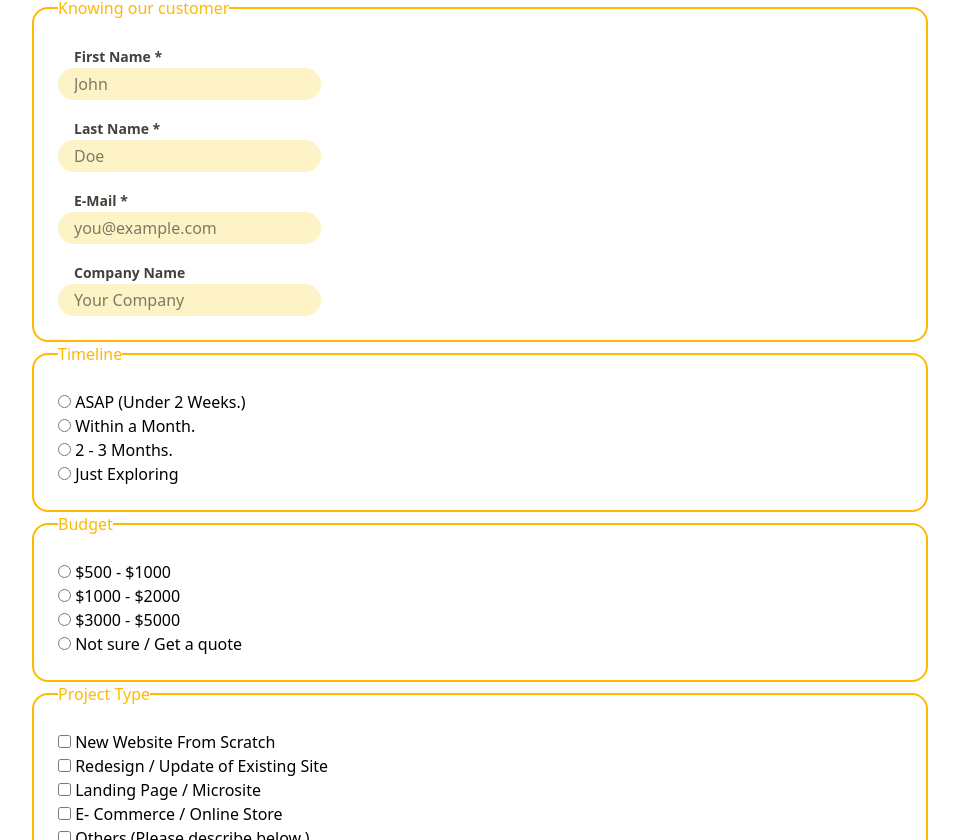
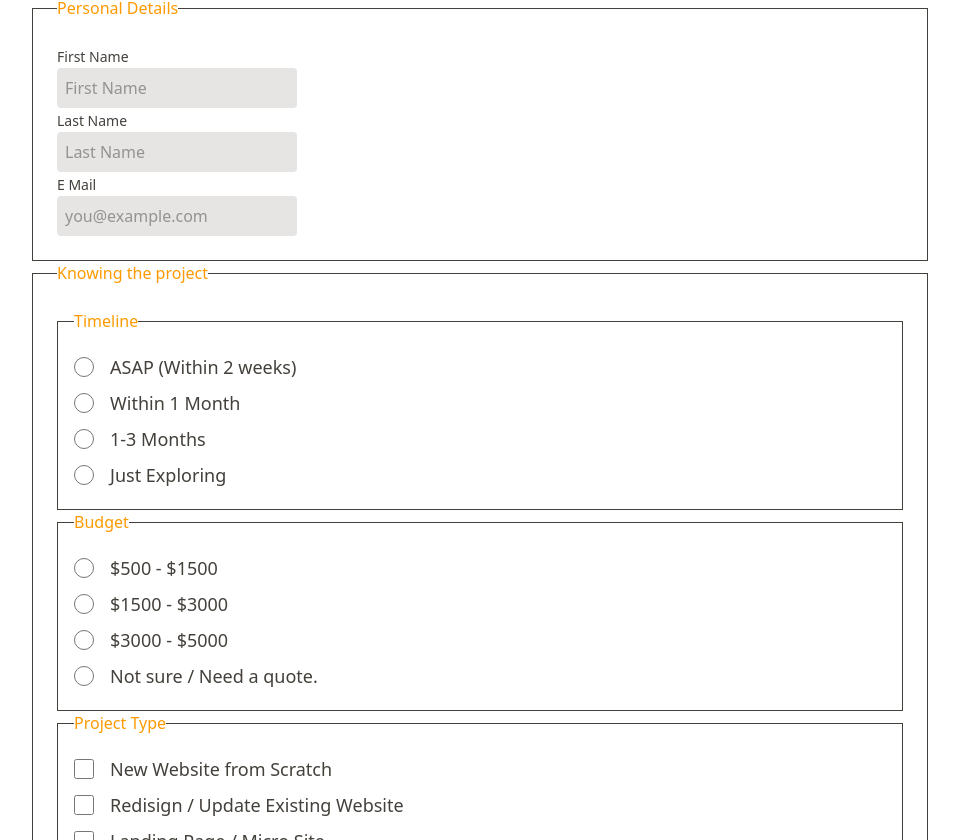
Before and after one commit to aievey/business-brewery-next, a Next.js app: page /contact in a window 1280 px wide. Shown: the part 340-1180 px from the top of the page, without its empty margins (160-1119 px from the left). Built offline with nearby package versions, Linux system fonts and the light colour scheme.

Commit message:
added and activated main form

```diff
--- a/next.config.mjs
+++ b/next.config.mjs
@@ -12,6 +12,11 @@ const nextConfig = {
       },
 
       { protocol: "https", hostname: "robohash.org" },
+      {
+        protocol: "https",
+        hostname: "media.discordapp.net",
+        pathname: "/stickers/**",
+      },
     ],
   },
 };
--- a/src/components/ui/main-form.jsx
+++ b/src/components/ui/main-form.jsx
@@ -1,154 +1,97 @@
 "use client";
 import Button from "./button";
+import { mainForm } from "@/lib/forms";
+import { handleForm } from "@/lib/formhandler";
+import { useState } from "react";
+import Image from "next/image";
 
-async function handleSubmit(e) {
-  "useServer";
-  const newEntry = {
-    fullName: e.get("fname") + " " + e.get("lname"),
-    email: e.get("email"),
-    timeline: e.get("timeline"),
-    budget: e.get("budget"),
-    projectType: e.getAll("project"),
-    description: e.get("description"),
-  };
-  console.log(newEntry);
+const Form = () => {
+  const [isFinished, setIsFinished] = useState(false);
+  async function handleSubmit(formData) {
+    // 2. Send the data to your server function
+    const result = await handleForm(formData);
+
+    // 3. Check if the server sent back { success: true }
+    if (result.success === true) {
+      setIsFinished(true); // Flip the switch!
     }
-const Form = () => {
+  }
+  if (isFinished) {
+    return (
+      <div className="flex h-full flex-col items-center rounded-xl bg-green-100 p-10 text-center">
+        <Image
+          src="https://media.discordapp.net/stickers/772970847232458782.png?size=160"
+          alt="Success emote"
+          height={200}
+          width={200}
+        />
+        <h2 className="text-2xl font-bold text-green-500">
+          Your message Has been recieved! 🚀
+        </h2>
+        <p className="text-lg text-stone-700">We'll get back to you soon.</p>
+      </div>
+    );
+  }
+
   return (
     <form className="w-full rounded-2xl" action={handleSubmit}>
-      <fieldset className="rounded-2xl border-2 border-amber-400 p-6">
-        <legend className="text-amber-400">Knowing our customer</legend>
-        <div className="space-y-4">
-          <div>
-            <label
-              htmlFor="fname"
-              className="ml-4 text-sm font-semibold text-stone-700"
-            >
-              First Name *
+      {mainForm.map((form) => (
+        <fieldset className="border p-6 text-stone-700" key={form.id}>
+          <legend className="text-amber-500">{form.sectionTitle}</legend>
+
+          {form.inputFields
+            ? form.inputFields.map((field) => (
+                <div key={field.id}>
+                  <label htmlFor={field.id} className="text-sm">
+                    {field.inputName}
                   </label>
                   <br />
                   <input
+                    className="w-60 rounded-sm bg-stone-200 p-2"
+                    type={field.inputType}
+                    name={field.id}
+                    placeholder={field.placeholder}
                     required
-              className="rounded-full bg-amber-100 p-1 px-4"
-              type="text"
-              name="fname"
-              placeholder="John"
                   />
                 </div>
-          <div>
-            <label
-              htmlFor="lname"
-              className="ml-4 text-sm font-semibold text-stone-700"
+              ))
+            : form.inputCategories.map((categories) => (
+                <fieldset className="border p-4" key={categories.id}>
+                  <legend className="text-amber-500">{categories.id}</legend>
+                  {categories.options ? (
+                    categories.options.map((option) => (
+                      <div
+                        key={option.id}
+                        className="flex items-center gap-4 py-1 text-lg"
                       >
-              Last Name *
-            </label>
-            <br />
                         <input
+                          className="size-5"
+                          type={categories.type}
+                          name={categories.name}
+                          value={option.value}
+                          id={option.id}
                           required
-              type="text"
-              name="lname"
-              placeholder="Doe"
-              autoComplete="family-name"
-              className="rounded-full bg-amber-100 p-1 px-4"
                         />
+                        <label htmlFor={option.id}>{option.value}</label>
                       </div>
-          <div>
-            <label
-              htmlFor="email"
-              className="ml-4 text-sm font-semibold text-stone-700"
-            >
-              E-Mail *
-            </label>
-            <br />
-            <input
+                    ))
+                  ) : (
+                    <textarea
+                      className="h-40 w-full text-lg"
+                      name={categories.name}
+                      placeholder={categories.placeholder}
                       required
-              className="rounded-full bg-amber-100 p-1 px-4"
-              autoComplete=""
-              type="email"
-              name="email"
-              placeholder="you@example.com"
                     />
-          </div>
-          <div>
-            <label
-              htmlFor="companyName"
-              className="ml-4 text-sm font-semibold text-stone-700"
-            >
-              Company Name
-            </label>
-            <br />
-            <input
-              type="text"
-              name="CompanyName"
-              placeholder="Your Company"
-              className="rounded-full bg-amber-100 p-1 px-4"
-            />
-          </div>
-        </div>
+                  )}
                 </fieldset>
-      {/* <fieldset className="border-2 border-amber-100 p-6">
-        <legend className="text-amber-400">Timeline & budget</legend> */}
-      <fieldset className="rounded-2xl border-2 border-amber-400 p-6">
-        <legend className="text-amber-400">Timeline</legend>
-        <input type="radio" name="timeline" value="Urgent" />{" "}
-        <label htmlFor="timeline">ASAP (Under 2 Weeks.)</label> <br />
-        <input type="radio" name="timeline" value="Within a month" />{" "}
-        <label htmlFor="timeline">Within a Month.</label>
-        <br />
-        <input type="radio" name="timeline" value="2 - 3 months" />{" "}
-        <label htmlFor="timeline">2 - 3 Months.</label>
-        <br />
-        <input type="radio" name="timeline" value="Exploring" />{" "}
-        <label htmlFor="timeline">Just Exploring</label>
+              ))}
         </fieldset>
-      <fieldset className="rounded-2xl border-2 border-amber-400 p-6">
-        <legend className="text-amber-400">Budget</legend>
-        <input type="radio" name="budget" value="500 - 1500" />{" "}
-        <label htmlFor="budget">$500 - $1000</label> <br />
-        <input type="radio" name="budget" value="1500 - 3000" />{" "}
-        <label htmlFor="budget">$1000 - $2000</label>
-        <br />
-        <input type="radio" name="budget" value="3000 - 5000" />{" "}
-        <label htmlFor="budget">$3000 - $5000</label>
-        <br />
-        <input type="radio" name="budget" value="Quote please" />{" "}
-        <label htmlFor="budget">Not sure / Get a quote</label>
-      </fieldset>
-      <fieldset className="rounded-2xl border-2 border-amber-400 p-6">
-        <legend className="text-amber-400">Project Type</legend>
-        <input type="checkbox" name="project" value="From Scratch" />{" "}
-        <label htmlFor="project">New Website From Scratch</label> <br />
-        <input
-          type="checkbox"
-          name="project"
-          value="Redesign / Update  Existing"
-        />{" "}
-        <label htmlFor="project">Redesign / Update of Existing Site</label>
-        <br />
-        <input type="checkbox" name="project" value="Microsite" />{" "}
-        <label htmlFor="project">Landing Page / Microsite</label>
-        <br />
-        <input type="checkbox" name="project" value="Store / Ecommerce" />{" "}
-        <label htmlFor="project">E- Commerce / Online Store</label> <br />
-        <input type="checkbox" name="project" value="Others" />{" "}
-        <label htmlFor="project">Others (Please describe below.)</label>
-      </fieldset>
-
-      <fieldset className="rounded-2xl border-2 border-amber-400 p-6">
-        <legend className="text-amber-400">Brief your project</legend>
-        <textarea
-          name="description"
-          className="h-40 w-full border border-stone-100 p-4"
-          placeholder="Briefly describe your business, your goals for this website, and any specific features or pages you have in mind. The more detail, the better I can help!"
-        />
-      </fieldset>
+      ))}
       <div className="flex h-30 items-center justify-center">
         <Button type="submit" width="w-60">
           Get My Free Quote & Plan
         </Button>
       </div>
-
-      {/* </fieldset> */}
     </form>
   );
 };
--- /dev/null
+++ b/src/lib/formhandler.js
@@ -0,0 +1,52 @@
+"use server";
+
+async function handleForm(formData) {
+  const discordHook = process.env.DISCORD_WEBHOOK_URL;
+  const data = {
+    clientName: formData.get("p.fname") + " " + formData.get("p.lname"),
+    contact: formData.get("p.mail"),
+    projectInfo: formData.get("brief"),
+    timeline: formData.get("timeline"),
+    budget: formData.get("budget"),
+    lookingFor: formData.getAll("type"),
+  };
+
+  const discordPayload = {
+    embeds: [
+      {
+        title: "New Quote Request",
+        color: 0xfbbf24,
+        fields: [
+          { name: "Client Name", value: data.clientName, inline: true },
+          { name: "Email", value: data.contact, inline: true },
+          { name: "Project Brief", value: data.projectInfo },
+          { name: "Timeline", value: data.timeline || "Not specified" },
+          { name: "Budget", value: data.budget },
+          {
+            name: "Looking for",
+            value:
+              data.lookingFor.length > 0
+                ? data.lookingFor.join(", ")
+                : "Nothing selected",
+          },
+        ],
+        timestamp: new Date().toISOString(),
+      },
+    ],
+  };
+
+  try {
+    const response = await fetch(discordHook, {
+      method: "POST",
+      headers: { "Content-Type": "application/json" },
+      body: JSON.stringify(discordPayload),
+    });
+    if (!response.ok) throw new Error("Discord notification failed");
+    return { success: true };
+  } catch (err) {
+    console.error(err);
+    return { success: false, message: "Failed to send notification" };
+  }
+}
+
+export { handleForm };
--- a/src/lib/forms.js
+++ b/src/lib/forms.js
@@ -1,53 +1,115 @@
-const main = [
+const mainForm = [
   {
     id: "Personal",
-    title: "Personal Details",
-    type: "text",
-    label: inputFields.id,
+    sectionTitle: "Personal Details",
     inputFields: [
       {
         id: "p.fname",
+        inputType: "text",
+        inputName: "First Name",
         placeholder: "First Name",
       },
       {
         id: "p.lname",
+        inputType: "text",
+        inputName: "Last Name",
         placeholder: "Last Name",
       },
+
       {
         id: "p.mail",
+        inputType: "email",
+        inputName: "E Mail",
         placeholder: "you@example.com",
       },
     ],
   },
   {
-    id: "inquery",
-    projectTimeline: {
+    id: "Project",
+    sectionTitle: "Knowing the project",
+    inputCategories: [
+      {
+        id: "Timeline",
         name: "timeline",
         type: "radio",
         options: [
           {
-          id: "i.timeline1",
-          Label: "",
-          value: "",
+            id: "tr1",
+            value: "ASAP (Within 2 weeks)",
           },
           {
-          id: "i.timeline2",
-          Label: "",
-          value: "",
+            id: "tr2",
+            value: "Within 1 Month",
           },
           {
-          id: "i.timeline3",
-          Label: "",
-          value: "",
+            id: "tr3",
+            value: "1-3 Months",
           },
           {
-          id: "i.timeline4",
-          Label: "",
-          value: "",
+            id: "tr4",
+            value: "Just Exploring",
           },
         ],
       },
+      {
+        id: "Budget",
+        name: "budget",
+        type: "radio",
+        options: [
+          {
+            id: "br1",
+            value: "$500 - $1500",
+          },
+          {
+            id: "br2",
+            value: "$1500 - $3000",
+          },
+          {
+            id: "br3",
+            value: "$3000 - $5000",
+          },
+          {
+            id: "br4",
+            value: "Not sure / Need a quote.",
+          },
+        ],
+      },
+      {
+        id: "Project Type",
+        name: "type",
+        type: "checkbox",
+        options: [
+          {
+            id: "ptc1",
+            value: "New Website from Scratch",
+          },
+          {
+            id: "ptc2",
+            value: "Redisign / Update Existing Website",
+          },
+          {
+            id: "ptc3",
+            value: "Landing Page / Micro Site",
+          },
+          {
+            id: "ptc4",
+            value: "E-Commerce / Online Store",
+          },
+          {
+            id: "ptc5",
+            value: "Other (Please describe below)",
+          },
+        ],
+      },
+      {
+        id: "Brief your project",
+        name: "brief",
+        type: "textarea",
+        placeholder:
+          "Briefly describe your business, your goals for this website, and any specific features or pages you have in mind. The more detail, the better I can help!",
+      },
+    ],
   },
 ];
 
-console.log(main[0].inputFields.check);
+export { mainForm };
```
Also changed, not shown: src/app/support/page.jsx (+54 -4 lines). Lines whose indentation alone changed are shown as unchanged.
